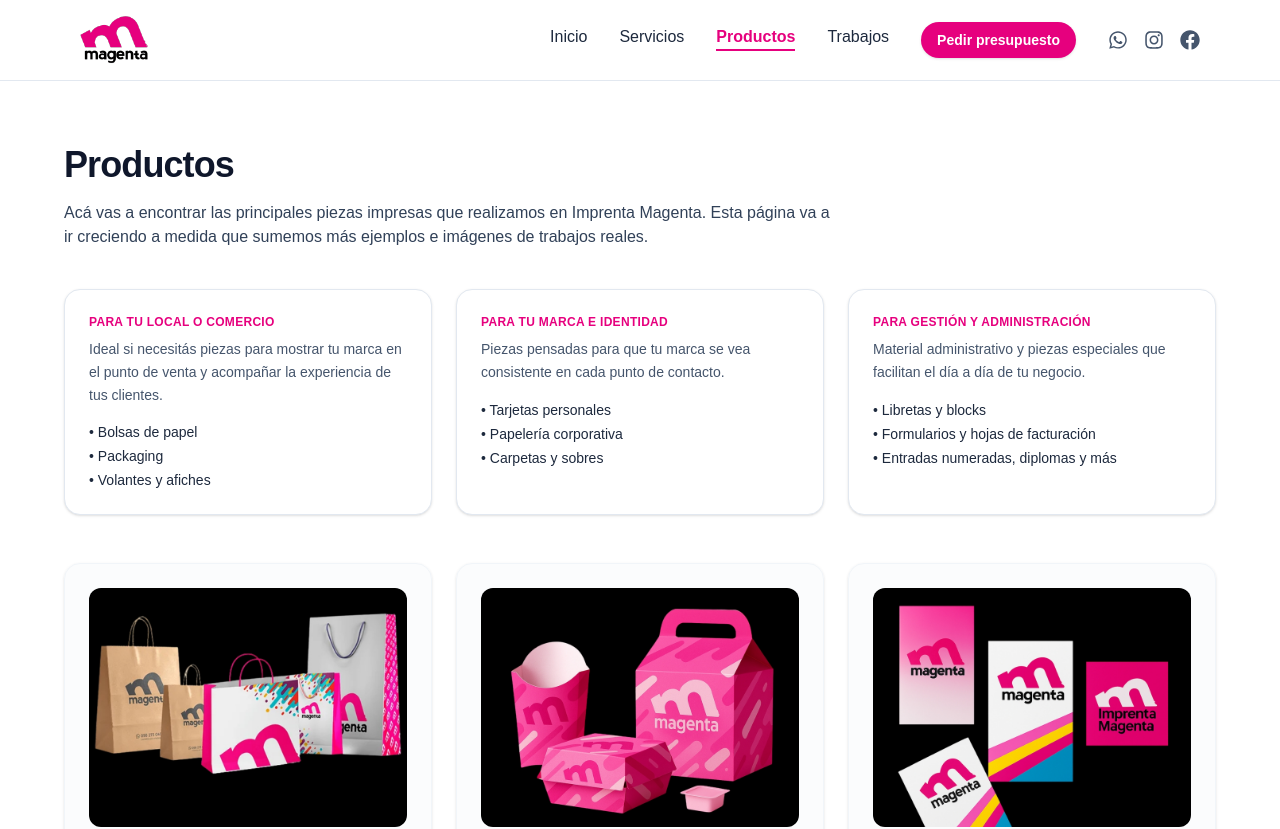
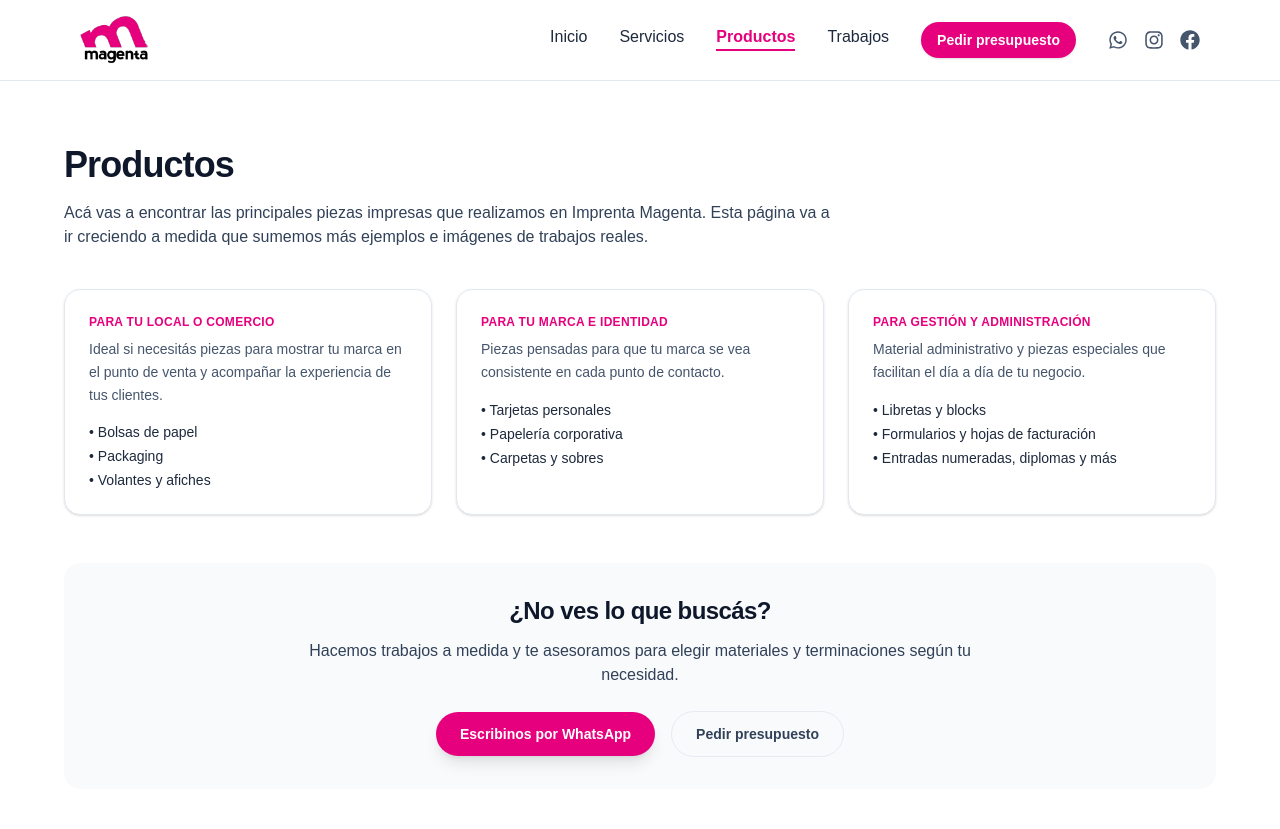
Before and after one commit to devrodri-com/magenta-paysandu, a Next.js app: page /productos in a window 1280 px wide. Shown: the top 829 px of the page. Built offline with nearby package versions, Linux system fonts and the light colour scheme.

Commit message:
Remove duplicate product cards from products page and add CTA

```diff
--- a/src/app/components/ClientsStrip.tsx
+++ b/src/app/components/ClientsStrip.tsx
@@ -23,6 +23,9 @@
 ];
 
 export default function ClientsStrip() {
+  // Duplicar el array para crear loop continuo sin salto
+  const loopLogos = [...CLIENT_LOGOS, ...CLIENT_LOGOS];
+
   return (
     <section className="bg-slate-800 border-t border-slate-800 py-10">
       <div className="mx-auto max-w-6xl px-4">
@@ -31,8 +34,8 @@
         </p>
 
         <div className="mt-6 overflow-hidden">
-          <div className="clients-marquee flex items-center gap-10">
-            {CLIENT_LOGOS.concat(CLIENT_LOGOS).map((logo, index) => (
+          <div className="clients-marquee flex items-center gap-10 w-max">
+            {loopLogos.map((logo, index) => (
               <div
                 key={`${logo.src}-${index}`}
                 className="flex min-w-[120px] justify-center opacity-80 bg-[#a2a2a2] rounded-xl p-3"
--- a/src/app/productos/page.tsx
+++ b/src/app/productos/page.tsx
@@ -1,7 +1,7 @@
 // src/app/productos/page.tsx
 import type { Metadata } from "next";
-import { ProductCard } from "../components/ProductCard";
-import { PRODUCTS } from "@/data/products";
+import Link from "next/link";
+import { WHATSAPP_URL_TEXT } from "@/data/contact";
 
 export const metadata: Metadata = {
   title: "Productos impresos – Bolsas, packaging, volantes y más | Imprenta Magenta",
@@ -68,15 +68,29 @@
           </article>
         </section>
 
-        <section className="mt-12 grid gap-6 sm:grid-cols-2 lg:grid-cols-3">
-          {PRODUCTS.map((item) => (
-            <ProductCard
-              key={item.nombre}
-              title={item.nombre}
-              description={item.texto}
-              imageSrc={`/images/productos/${item.imagen}`}
-            />
-          ))}
+        <section className="mt-12 rounded-2xl bg-slate-50 p-8 text-center">
+          <h2 className="text-xl font-bold tracking-tight text-slate-900 sm:text-2xl">
+            ¿No ves lo que buscás?
+          </h2>
+          <p className="mt-3 text-sm text-slate-700 sm:text-base max-w-2xl mx-auto">
+            Hacemos trabajos a medida y te asesoramos para elegir materiales y terminaciones según tu necesidad.
+          </p>
+          <div className="mt-6 flex flex-wrap items-center justify-center gap-4">
+            <a
+              href={WHATSAPP_URL_TEXT}
+              target="_blank"
+              rel="noopener noreferrer"
+              className="rounded-full bg-brand-magenta px-6 py-3 text-sm font-semibold text-white shadow-lg hover:bg-brand-rosa transition focus-visible:outline-none focus-visible:ring-2 focus-visible:ring-brand-magenta/70"
+            >
+              Escribinos por WhatsApp
+            </a>
+            <Link
+              href="/presupuesto"
+              className="rounded-full border border-slate-300/40 px-6 py-3 text-sm font-semibold text-slate-700 hover:border-brand-rosaClaro hover:text-brand-rosaClaro transition"
+            >
+              Pedir presupuesto
+            </Link>
+          </div>
         </section>
 
         <section className="mt-12 rounded-2xl bg-slate-50 p-6 text-sm text-slate-700">
```
